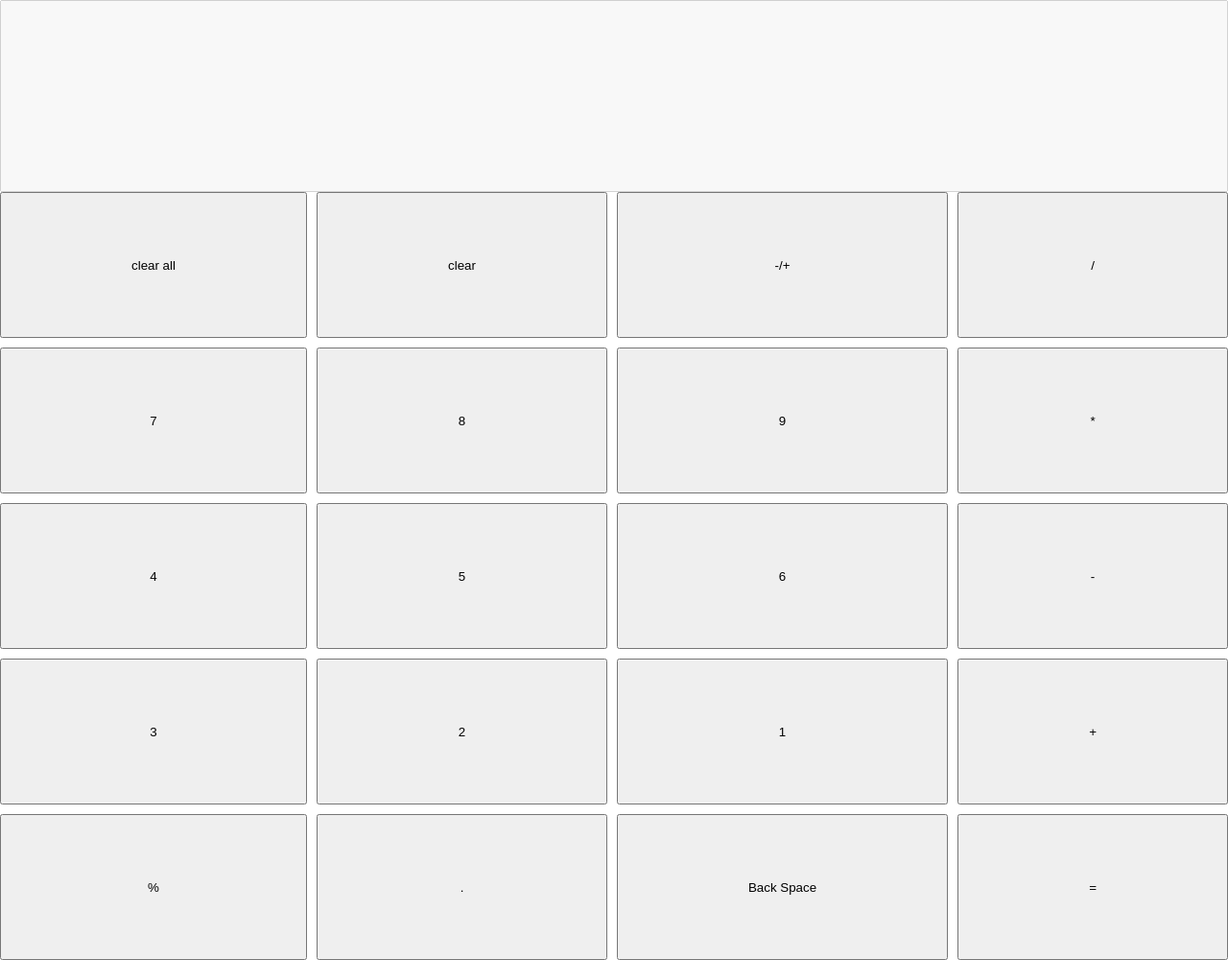
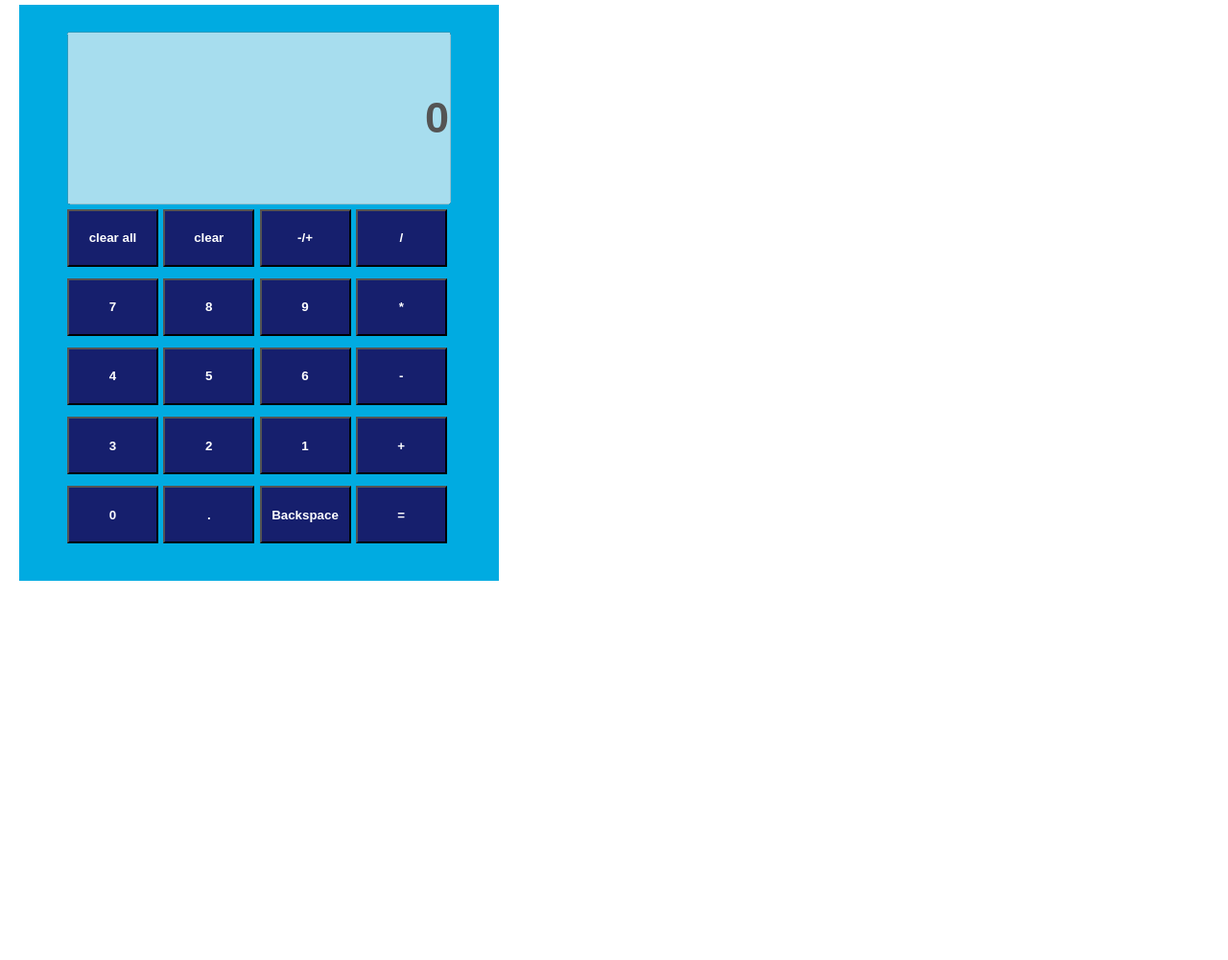
Before and after one commit to rola75/First_Calculator, a plain HTML site: page index.html in a window 1280 px wide. Shown: the whole page at 96% size. After the commit the page ends 800 px from the top, so only its background shows below. Drawn offline with Linux system fonts and the light colour scheme.

Commit message:
setting up calculator, all buttons are in place

```diff
--- a/index.html
+++ b/index.html
@@ -1,5 +1,6 @@
 <!DOCTYPE html>
 <html lang="en">
+
 <head>
     <meta charset="UTF-8">
     <meta http-equiv="X-UA-Compatible" content="IE=edge">
@@ -7,9 +8,11 @@
     <title>Calculator3000</title>
     <link rel="stylesheet" href="./styles.css">
 </head>
+
 <body>
+    <div>
         <section>
-<input id="screen" type="text" disabled>
+            <input id="screen" type="text" value=0 disabled>
         </section>
         <main>
             <button id="button9">9</button>
@@ -21,6 +24,7 @@
             <button id="button3">3</button>
             <button id="button2">2</button>
             <button id="button1">1</button>
+            <button id="button0">0</button>
             <button id="buttonDecimial">.</button>
             <button id="buttonEquals">=</button>
             <button id="buttonMultiply">*</button>
@@ -28,11 +32,12 @@
             <button id="buttonSubtract">-</button>
             <button id="buttonAdd">+</button>
             <button id="buttonNegative">-/+</button>
-        <button id="buttonPercentage">% </button>
-        <button id="buttonBackSpace">Back Space</button>
+            <button id="buttonBackSpace">Backspace</button>
             <button id="buttonClear">clear</button>
             <button id="buttonClearAll">clear all</button>
         </main>
+    </div>
     <script src="./script.js"></script>
 </body>
+
 </html>
--- a/styles.scss
+++ b/styles.scss
@@ -2,16 +2,30 @@
     margin: 0;
     padding: 0;
     box-sizing: border-box;
+    font-weight: bold;
 }
 
-body {
+div {
     display: flex;
     flex-direction: column;
+    justify-content: center;
+    align-items: center;
+    width: 500px;
+    height: 600px;
+    margin: 5px 20px;
+    background-color: #00ABE1;
 }
 
 section {
-    width: 100%;
-    height: 200px;
+    justify-content: center;
+    width: 80%;
+    height: 30%;
+    margin-bottom: 5px;
+
+    #screen {
+        text-align: right;
+        font-size: 45px;
+    }
 
     input {
         width: 100%;
@@ -49,13 +63,19 @@ main {
     "button4 button5 button6 buttonSubtract"
     "button3 button2 button1 buttonAdd"
     "button0 buttonDecimial buttonBackSpace buttonEquals";
-    gap: 10px;
-    width: 100%;
-    height: 100vh;
-
+    gap: 1px;
+    width: 80%;
+    height: 60%;
 }
 
 button {
-width: auto;
-height: auto;
+width: 95px;
+height: 60px;
+background-color:#161F6D;
+color: white;
 }
+
+button:hover {
+    background-color: lightblue;
+   color: black;
+}
```
Also changed, not shown: styles.css. Lines whose indentation alone changed are shown as unchanged.
